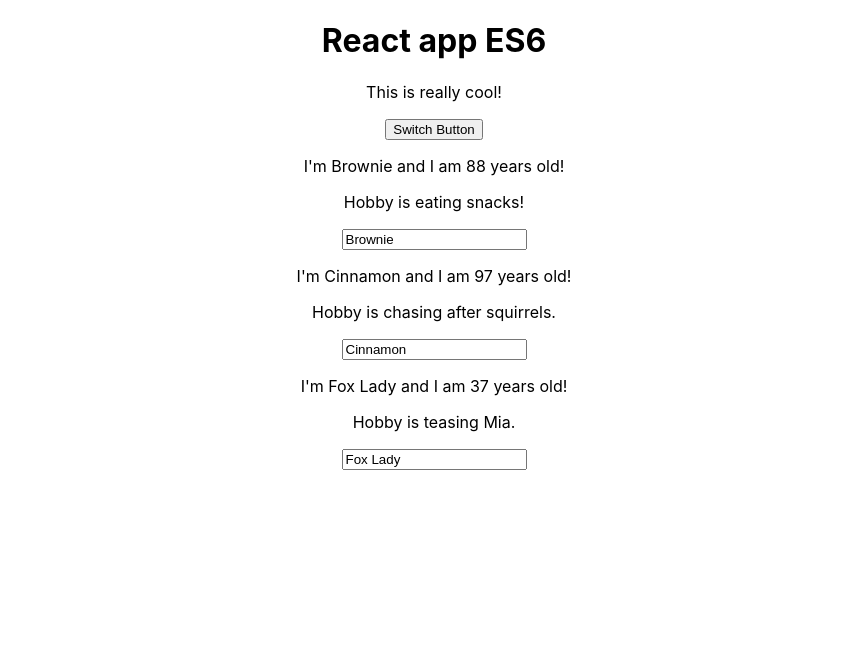
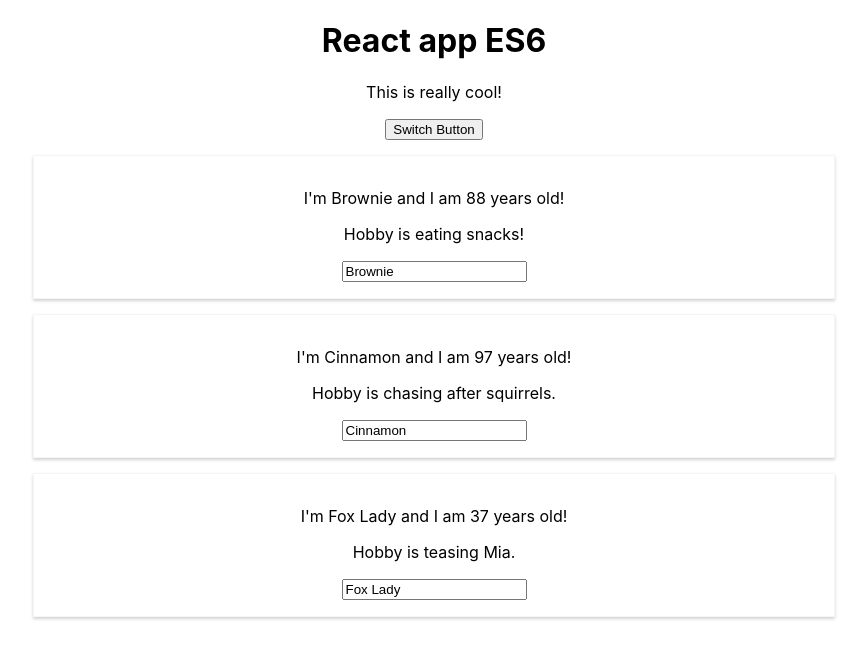
Before and after one commit to rmpalgo/react-js-practice, a React (Create React App) app: page / in a window 1280 px wide. Shown: the top 658 px of the page, without its empty margins (206-1073 px from the left). Built offline with nearby package versions, Linux system fonts and the light colour scheme.

Commit message:
Feat: added styling css file which is imported by class component Person and managed by App.css.

```diff
--- /dev/null
+++ b/src/Person/Person.css
@@ -0,0 +1,10 @@
+/*global css code*/
+
+.Person {
+    width: 60%;
+    margin: 15px auto;
+    border: 1px solid whitesmoke;
+    box-shadow: 0 2px 3px lightgrey;
+    padding: 16px;
+    text-align: center;
+}
--- a/src/Person/Person.js
+++ b/src/Person/Person.js
@@ -1,9 +1,10 @@
 import React from 'react';
+import './Person.css'
 
 const person = (props) => {
     //JSX is being returned
     return (
-        <div>
+        <div className={"Person"}>
             <p onClick={props.click}>I'm {props.name} and I am {Math.floor(Math.random() * 100)} years old!</p>
             <p>{props.children}</p>
             <input type="text" onChange={props.changed} value={props.name}/>
```
